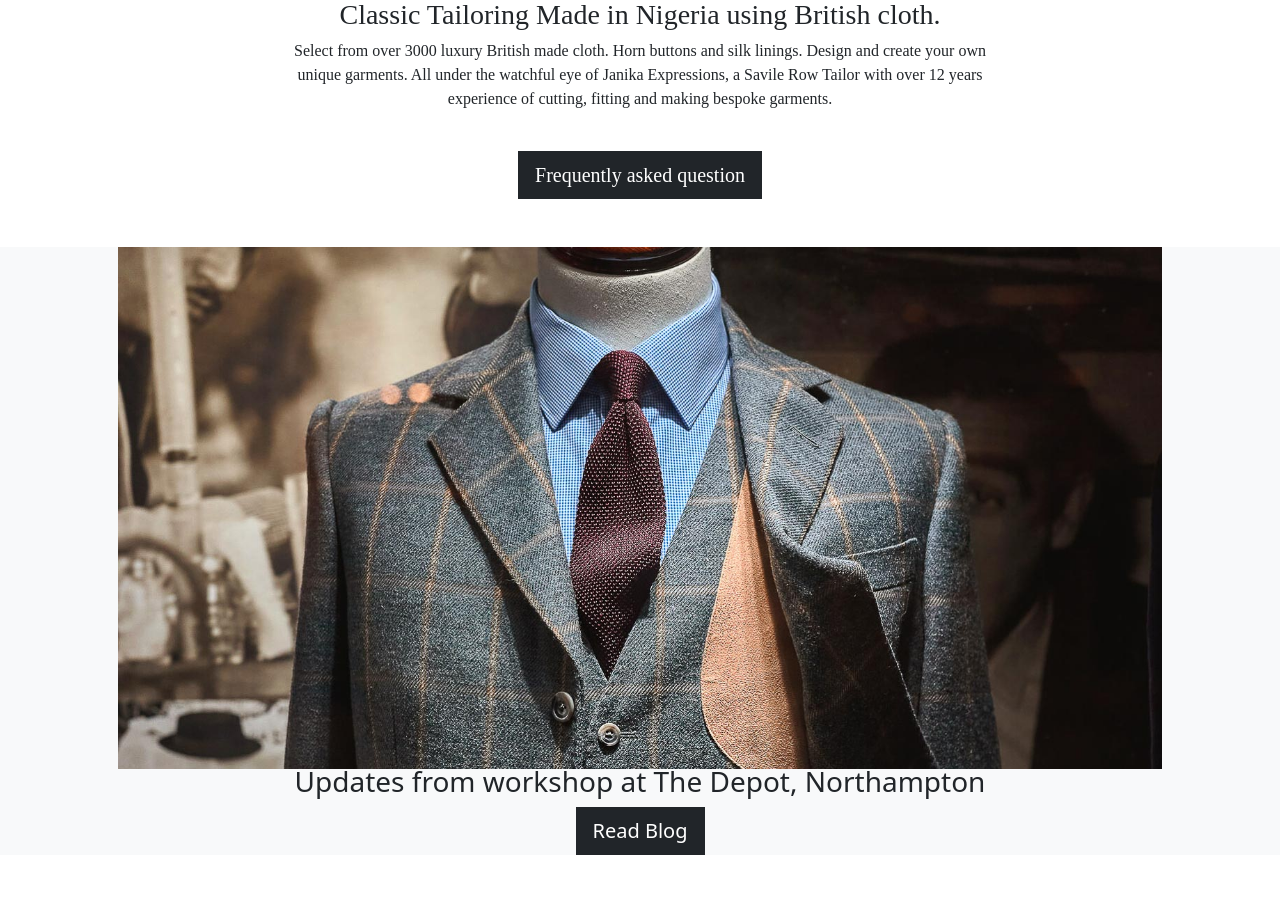
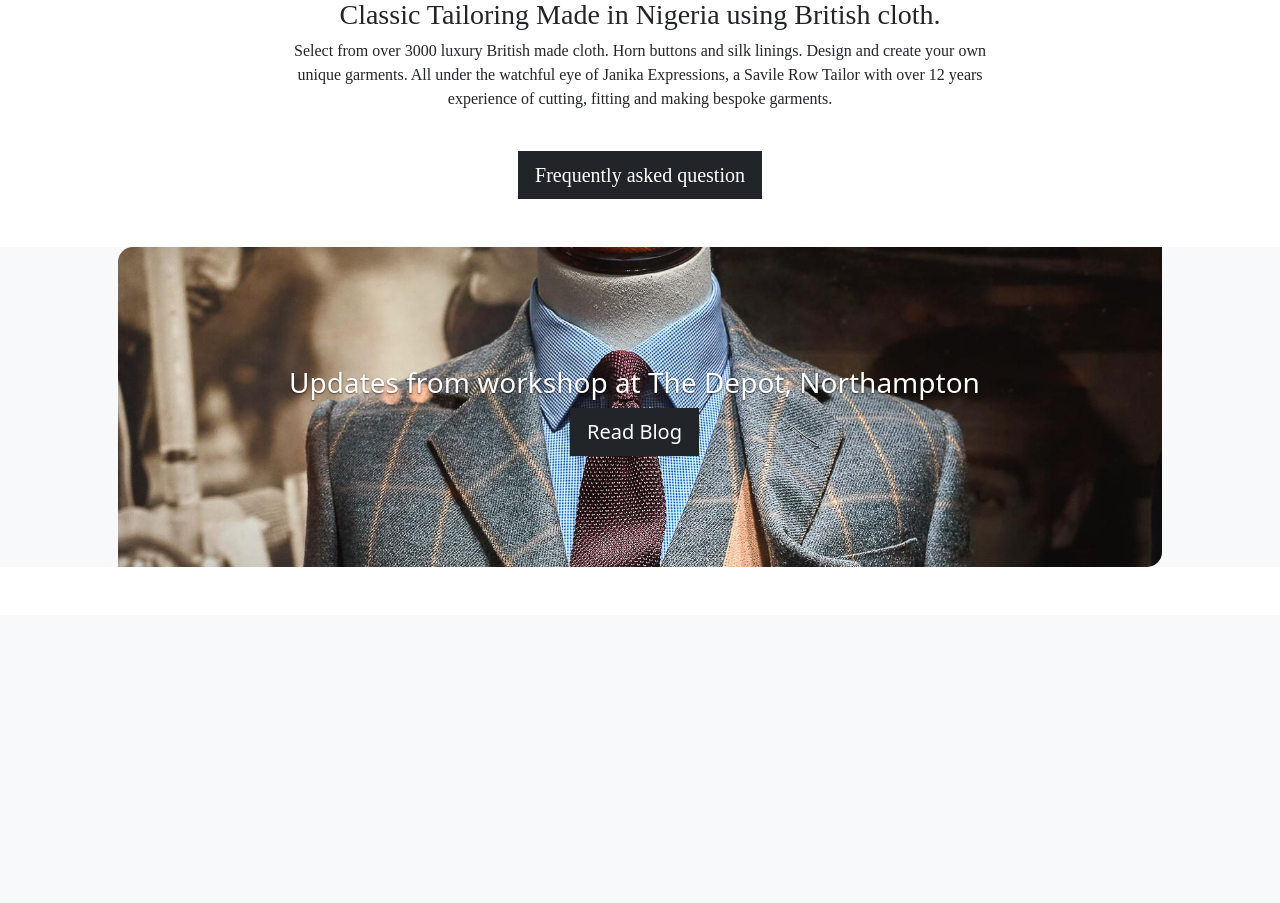
Before and after one commit to NnamTechWave/JanikaExpressions, a Flask app: page / in a window 1280 px wide. Shown: the part 4946-5849 px from the top of the page. After the commit the page ends 5513 px from the top, so only its background shows below. Run offline with Flask 3, Linux system fonts and the light colour scheme; some libraries are stand-ins or nearby versions.

Commit message:
Styled the Read the blog section for index.html inside style.css

```diff
--- a/static/style.css
+++ b/static/style.css
@@ -327,12 +327,6 @@
   .thin-text{
       font-family: 'Times New Roman', Times, serif;
   }
-  /* .image-container {
-      display: flex;
-      justify-content: center;
-      align-items: center;
-      flex-wrap: nowrap;
-  } */
 
   .image-wrapper {
       overflow: hidden;
@@ -359,10 +353,7 @@
 /* Book Apointment
 ------------------------------------------------ */
 .book-img{
-    /* width: 70%; */
     height: 12%;
-    /* object-fit: cover;
-    position: relative; */
 }
 .book-bg img{
     width: 100%;
@@ -370,3 +361,29 @@
     object-fit: cover;
     object-position: bottom;
 }
+/* Read the blog
+-------------------------------------------------- */
+  /* Since positioning the image, we need to help out the caption */
+  .carousel-caption-blog {
+    position: absolute;
+    top: 40%;
+    left: 23%;
+    transform: translate(-10%, -10%);
+    z-index: 10;
+    color: white;
+    text-shadow: 0 1px 2px rgba(0, 0, 0, 0.6);
+  }
+  /* Declare heights because of positioning of img element */
+  .carousel-item-b {
+    height: 20rem;
+    position: relative;
+  }
+
+  .carousel-item-b img {
+    width: 100%;
+    height: 100%;
+    object-fit: cover;
+    object-position: top;
+    border-top-left-radius: 15px;
+    border-bottom-right-radius: 15px;
+  }
```
